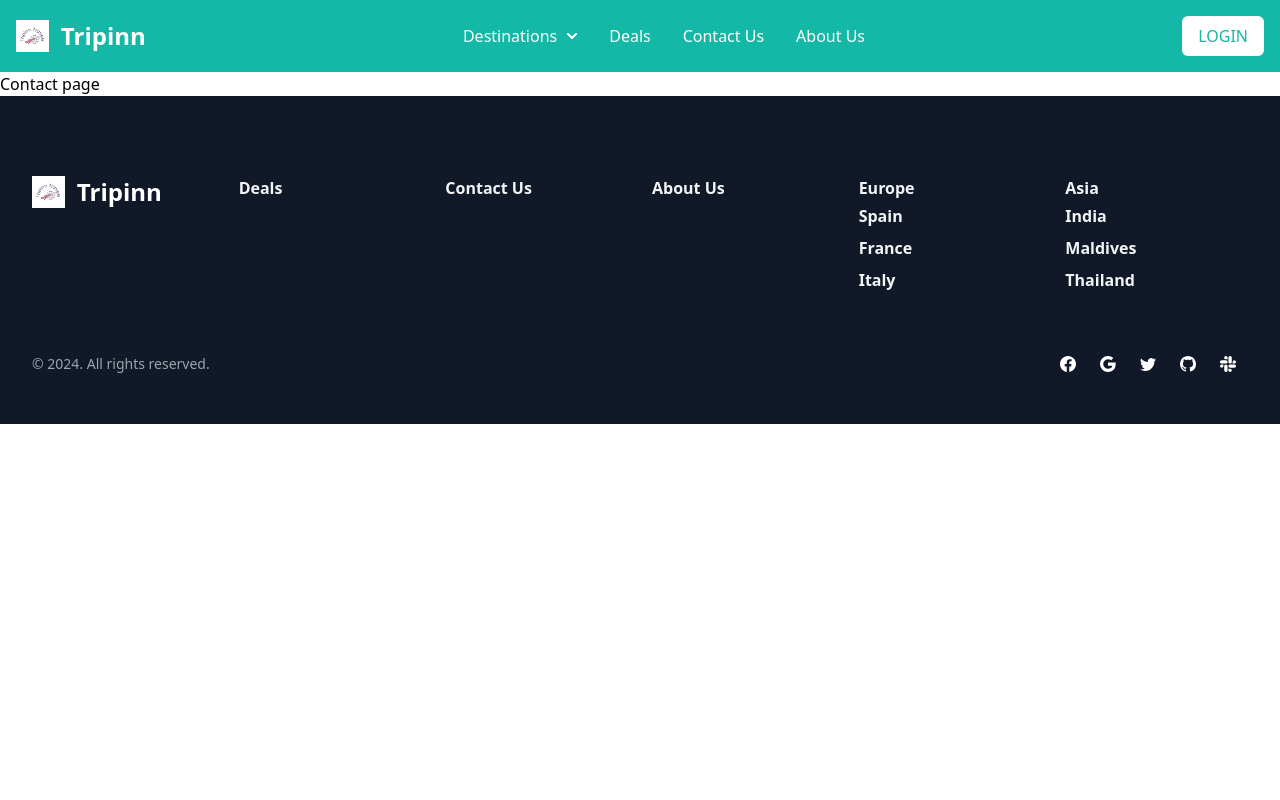
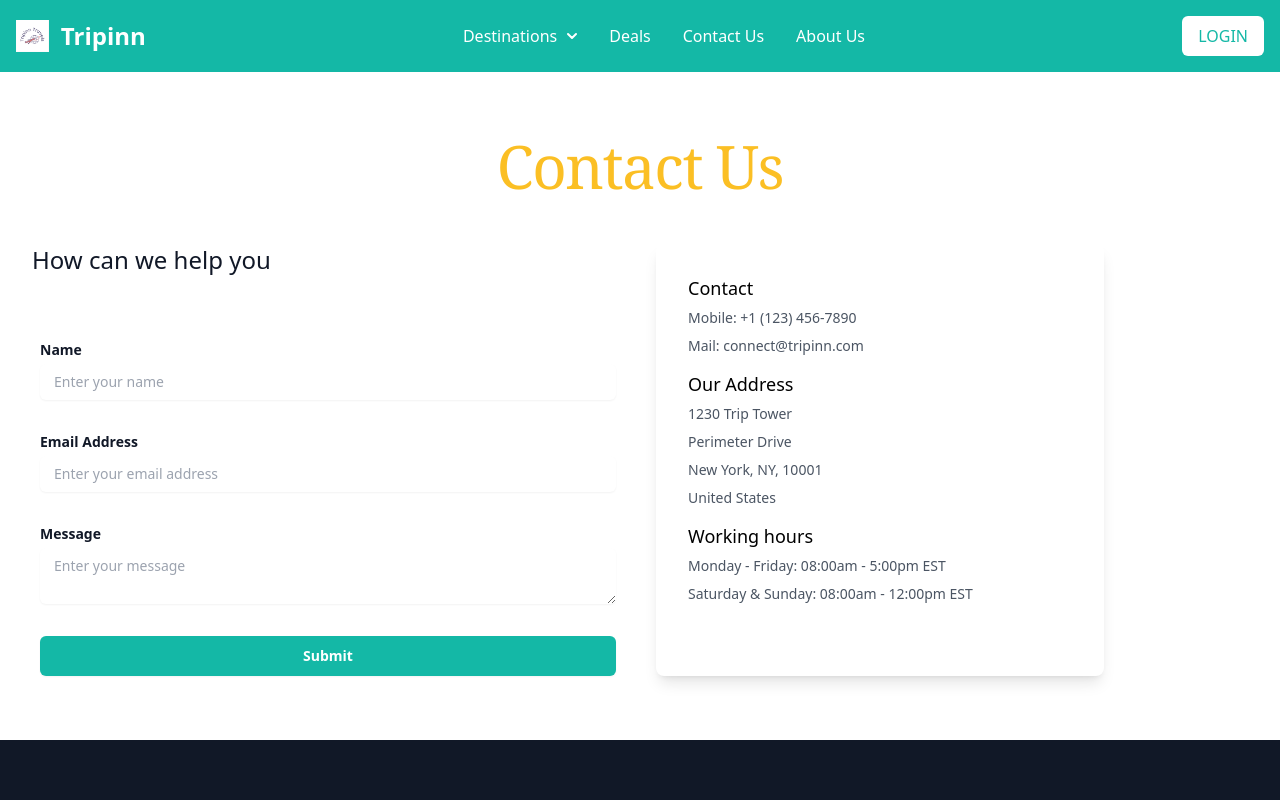
Before and after one commit to Ashwinipuranik30/Final_Project_INFO6150_SP24, a React (Vite) app: page /contactus in a window 1280 px wide. Shown: the top 800 px of the page. Built offline with nearby package versions, Linux system fonts and the light colour scheme.

Commit message:
added contact form and info

```diff
--- /dev/null
+++ b/src/Components/ContactContainer.jsx
@@ -0,0 +1,18 @@
+import React from 'react';
+
+const ContactContainer = ({ heading, details }) => {
+    return (
+      <>
+        <h3 className="mb-2 text-lg font-medium leading-6 text-base">{heading}</h3>
+        <ul className="mb-4">
+          {details.map((detail, index) => (
+            <li key={index} className=" text-sm text-gray-600 dark:text-slate-500 mb-2">
+              {detail}
+            </li>
+          ))}
+        </ul>
+      </>
+    );
+  };
+
+export default ContactContainer;
--- /dev/null
+++ b/src/Components/Contactform.jsx
@@ -0,0 +1,43 @@
+
+import React, { useState } from 'react';
+import Form from './form';
+
+const fields = [
+  {
+    name: 'name',
+    label: 'Name',
+    type: 'text',
+    placeholder: 'Enter your name',
+    required: true,
+  },
+  {
+    name: 'email',
+    label: 'Email Address',
+    type: 'email',
+    placeholder: 'Enter your email address',
+    required: true,
+  },
+  {
+    name: 'Message',
+    label: 'Message',
+    type: 'textarea',
+    placeholder: 'Enter your message',
+    required: true,
+
+  },
+];
+
+const Contactform = () => {
+    const handleSubmit = (formData) => {
+      // Handle form submission (e.g., send data to server, show thank you message)
+      window.alert('Thank you for contacting us!');
+    };
+
+    return (
+      <div>
+        <Form fields={fields} onSubmit={handleSubmit} />
+      </div>
+    );
+  };
+
+export default Contactform;
--- /dev/null
+++ b/src/Components/Contactinfo.jsx
@@ -0,0 +1,34 @@
+import React from 'react';
+import ContactContainer from './ContactContainer';
+
+const Contactinfo = () => {
+  return (
+    <div >
+     <ContactContainer
+        heading="Contact"
+        details={[
+          'Mobile: +1 (123) 456-7890',
+          <a key="email" href="mailto:connect@tripinn.com">Mail: connect@tripinn.com</a>
+        ]}
+      />
+      <ContactContainer
+        heading="Our Address"
+        details={[
+          '1230 Trip Tower',
+          'Perimeter Drive',
+          'New York, NY, 10001',
+          'United States'
+        ]}
+      />
+      <ContactContainer
+        heading="Working hours"
+        details={[
+          'Monday - Friday: 08:00am - 5:00pm EST',
+          'Saturday & Sunday: 08:00am - 12:00pm EST'
+        ]}
+      />
+    </div>
+  );
+};
+
+export default Contactinfo;
--- a/src/Pages/contactus.jsx
+++ b/src/Pages/contactus.jsx
@@ -1,6 +1,27 @@
+import Contactform from '../Components/Contactform'
+import Contactinfo from '../Components/Contactinfo';
+
+import ContactContainer from '../Components/Contactinfo';
 const Contactus = () => {
     return (
-      <div>Contact page</div>
+      <div className ="bg-white" id="contact">
+      <div className ="max-w-7xl mx-auto px-4 sm:px-6 lg:px-8 pt-16 text-center">
+        <h1 className ="mb-4 text-3xl font-serif tracking-tight leading-none text-amber-400 md:text-5xl lg:text-6xl ">Contact Us</h1>
+      </div>
+      <div className ="max-w-7xl mx-auto px-4 sm:px-6 lg:px-8 pt-8 pb-16 grid md:grid-cols-2 lg:grid-cols-2 gap-y-8 md:gap-x-8 md:gap-y-8 lg:gap-x-8 lg:gap-y-16">
+        <div>
+            <h2 className ="text-2xl  text-gray-900 mb-4">
+              How can we help you
+            </h2>
+        <Contactform/>
+        </div>
+        <div className="bg-white p-8 rounded-lg shadow-lg max-w-md w-full">
+        <Contactinfo/>
+        </div>
+        </div>
+
+      </div>
+
     );
   };
 
```
